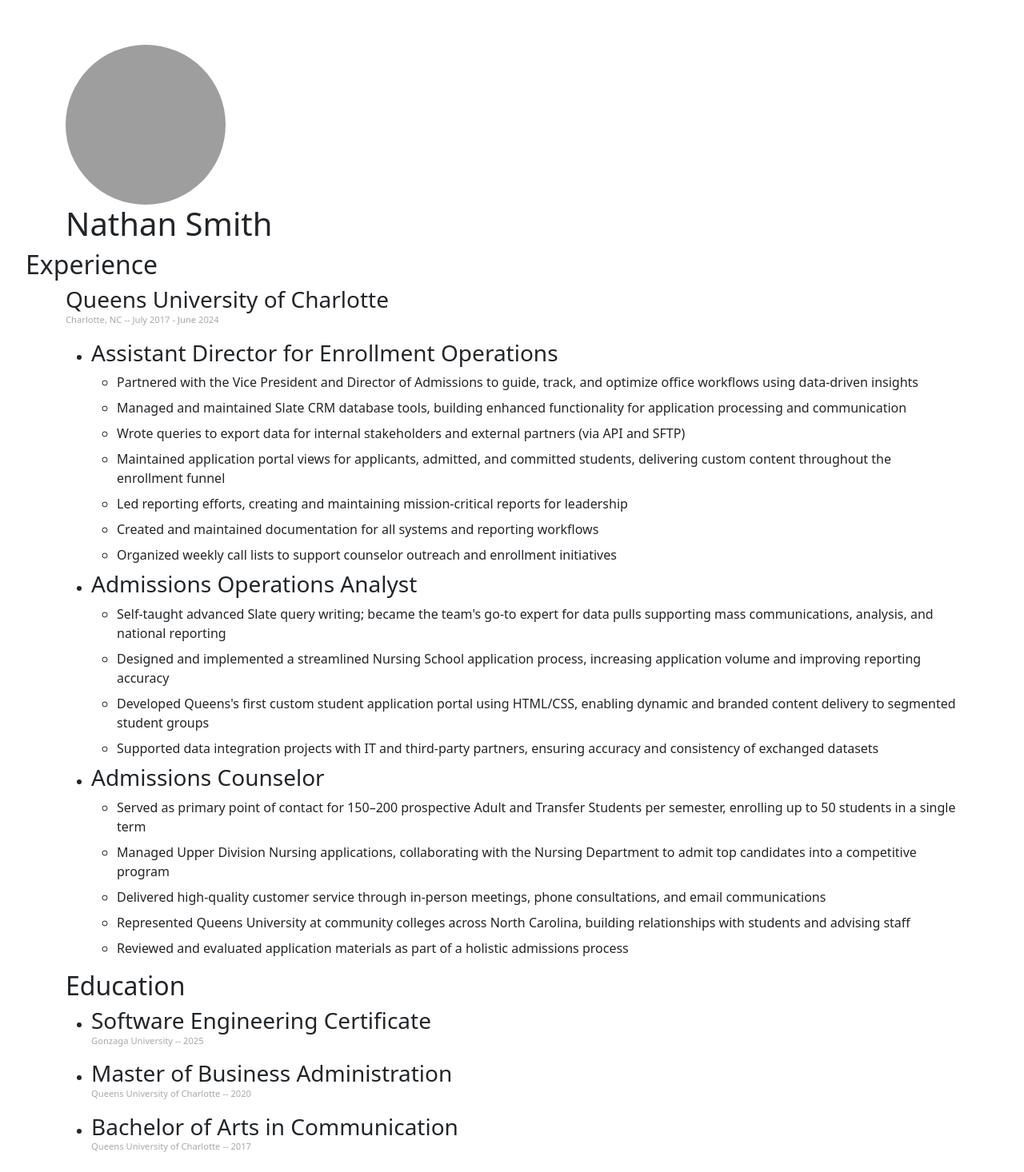
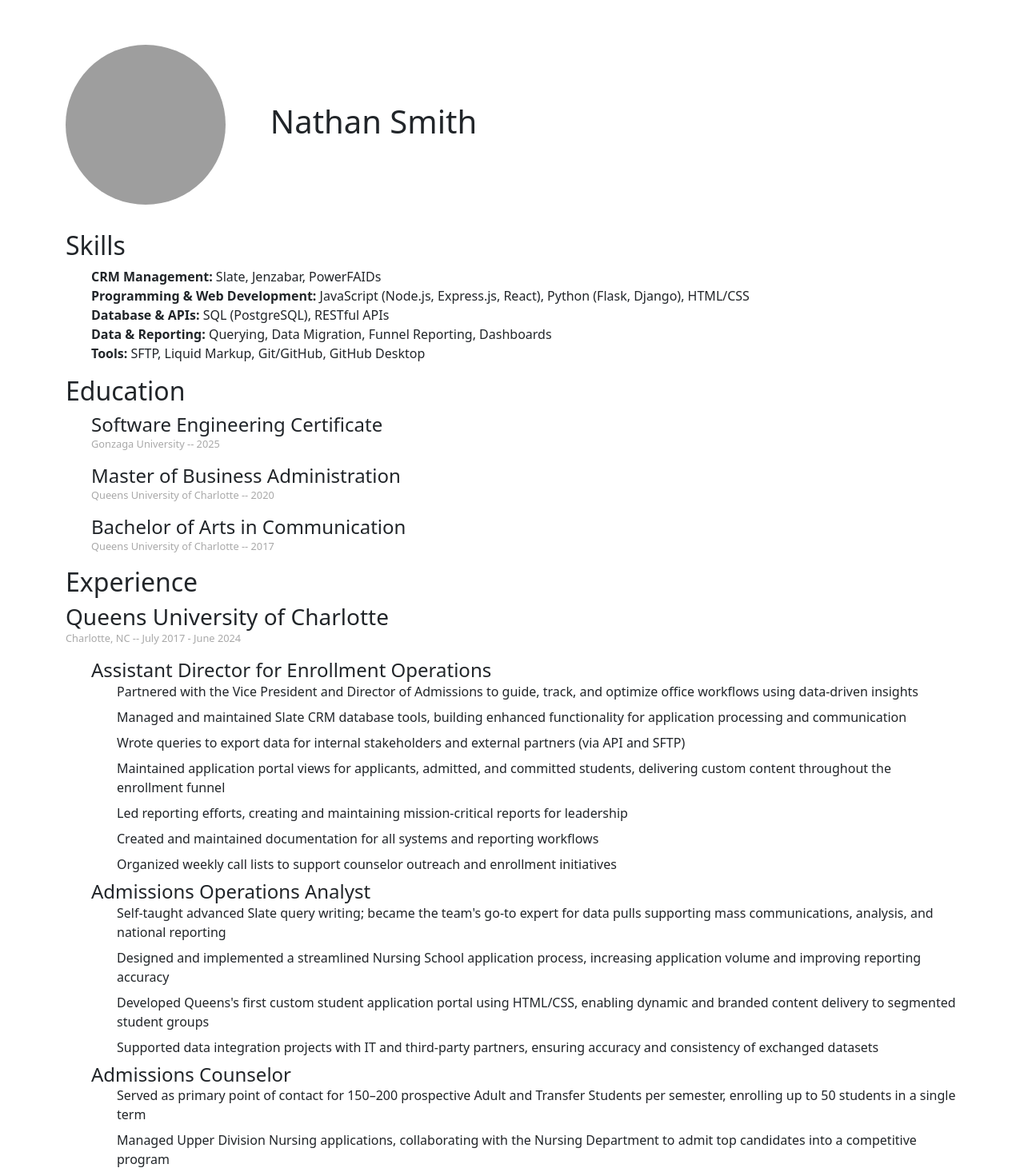
Before and after one commit to natesmith21/natesmith21.github.io, a React (Vite) app: page /resume in a window 1280 px wide. Shown: the part 64-1530 px from the top of the page at 80% size. Built offline with nearby package versions, Linux system fonts and the light colour scheme; grey boxes are pictures that could not be loaded.

Commit message:
clean, well spaced styles

```diff
--- a/src/App.css
+++ b/src/App.css
@@ -8,6 +8,7 @@
 main {
   margin: 3rem auto;
 }
+
 /*
 .logo {
   height: 6em;
--- a/src/componenets/Resume.jsx
+++ b/src/componenets/Resume.jsx
@@ -6,23 +6,58 @@
 const Resume = () => {
 
     return (
-        <>
+        <div className="resume">
         <Container fluid="md" className="intro">
          <img src={headshot} id="profile_pic" alt="Nate Smith Headshot" />
          <h1>Nathan Smith</h1>
-         {/* <h2>Summary</h2> */}
-         {/* <p>
-         Versatile operations specialist with 7+ years of experience harnessing data, CRM systems, and process improvements to drive admissions and enrollment success. Proven track record of building scalable database solutions, leading reporting initiatives, and collaborating cross-functionally to solve complex problems. Just completed a Full Stack Software Development Certificate to deepen technical expertise and transition into a software development role. Unique blend of business acumen (MBA), technical proficiency, and analytical rigor — poised to contribute as a developer with strong operational insight.
-         </p> */}
         </Container>
-            <h2>Experience</h2>
-            <Container className="experience">
-                <h3 className="experienceTitle">Queens University of Charlotte</h3>
-                <p className="dates">Charlotte, NC -- July 2017 - June 2024</p>
+        <Container className="skills">
+            <h2>Skills</h2>
             <ul>
                 <li>
-                    <h3 className="positionTitle">Assistant Director for Enrollment Operations</h3>
-                        <ul className="expExamples">
+                    <span className="skillGroup">CRM Management:</span> Slate, Jenzabar, PowerFAIDs
+                </li>
+                <li>
+                    <span className="skillGroup">Programming & Web Development:</span> JavaScript (Node.js, Express.js, React), Python (Flask, Django), HTML/CSS
+                </li>
+                <li>
+                    <span className="skillGroup">Database & APIs:</span> SQL (PostgreSQL), RESTful APIs
+                </li>
+                <li>
+                    <span className="skillGroup">Data & Reporting:</span> Querying, Data Migration, Funnel Reporting, Dashboards
+                </li>
+                <li>
+                    <span className="skillGroup">Tools:</span> SFTP, Liquid Markup, Git/GitHub, GitHub Desktop
+                </li>
+            </ul>
+        </Container>
+
+        <Container>
+            <h2>Education</h2>
+            <ul className="examples">
+                <li>
+                    <h4 className="exampleTitle">Software Engineering Certificate</h4>
+                    <p className="dates">Gonzaga University -- 2025</p>
+                </li>
+                <li>
+                     <h4 className="exampleTitle">Master of Business Administration</h4>
+                     <p className="dates">Queens University of Charlotte -- 2020</p>
+                </li>
+                <li>
+                    <h4 className="exampleTitle">Bachelor of Arts in     Communication</h4>
+                    <p className="dates">Queens University of Charlotte -- 2017</p>
+                </li>
+            </ul>
+        </Container>
+
+        <Container className="experience">
+            <h2>Experience</h2>
+            <h3 className="employer">Queens University of Charlotte</h3>
+            <p className="dates">Charlotte, NC -- July 2017 - June 2024</p>
+            <ul className="examples">
+                <li>
+                <h4 className="exampleTitle">Assistant Director for Enrollment Operations</h4>
+                    <ul className="examplesExp">
                         <li>
                         Partnered with the Vice President and Director of Admissions to guide, track, and optimize office workflows using data-driven insights
                         </li>
@@ -42,8 +77,8 @@
                     </ul>
                 </li>
                 <li>
-                    <h3 className="positionTitle">Admissions Operations Analyst</h3>
-                        <ul className="expExamples">
+                <h4 className="exampleTitle">Admissions Operations Analyst</h4>
+                    <ul className="examplesExp">
                         <li>Self-taught advanced Slate query writing; became the team's go-to expert for data pulls supporting mass communications, analysis, and national reporting</li>
                         <li>Designed and implemented a streamlined Nursing School application process, increasing application volume and improving reporting accuracy
                         </li>
@@ -53,8 +88,8 @@
                     </ul>
                 </li>
                 <li>
-                        <h3 className="positionTitle">Admissions Counselor</h3>
-                        <ul className="expExamples">
+                    <h4 className="exampleTitle">Admissions Counselor</h4>
+                    <ul className="examplesExp">
                         <li>Served as primary point of contact for 150–200 prospective Adult and Transfer Students per semester, enrolling up to 50 students in a single term</li>
                         <li>Managed Upper Division Nursing applications, collaborating with the Nursing Department to admit top candidates into a competitive program</li>
                         <li>Delivered high-quality customer service through in-person meetings, phone consultations, and email communications</li>
@@ -65,24 +100,7 @@
                 </li>
             </ul>
         </Container>
-        <Container>
-            <h2>Education</h2>
-            <ul className="expExamples">
-                <li>
-                    <h3 className="experienceTitle">Software Engineering Certificate</h3>
-                    <p className="dates">Gonzaga University -- 2025</p>
-                </li>
-                <li>
-                     <h3 className="experienceTitle">Master of Business Administration</h3>
-                     <p className="dates">Queens University of Charlotte -- 2020</p>
-                </li>
-                <li>
-                    <h3 className="experienceTitle">Bachelor of Arts in     Communication</h3>
-                    <p className="dates">Queens University of Charlotte -- 2017</p>
-                </li>
-            </ul>
-        </Container>
-        </>
+        </div>
     )
 }
 
--- a/src/componenets/resume2.css
+++ b/src/componenets/resume2.css
@@ -1,3 +1,20 @@
+
+.resume ul {
+    list-style: none;
+}
+
+.intro {
+    display: flex;
+    margin-bottom: 2em;
+    align-items: center;
+    justify-content: flex-start;
+    gap: 5%;
+}
+
+.intro h1 {
+    flex-basis: auto;
+}
+
 #profile_pic {
     border-radius: 50%;
     border: 2px hsl(217, 75%, 22%);
@@ -6,30 +23,24 @@
     object-fit: cover;
 }
 
-.experienceTitle {
+.skillGroup {
+    font-weight: 700;
+}
+
+.exampleTitle {
+    margin-bottom: 0;
+}
+
+.employer {
     margin-bottom: 0;
 }
 
 .dates {
     color: darkgrey;
-    font-size: .7em;
+    font-size: .8em;
 
 }
 
-.expDesc {
-    color: hsl(217, 60%, 35%);
-    font-size: .75em;
-    margin-left: .5em;
+.examplesExp li {
     margin-bottom: .5em;
 }
-
-.expExamples li {
-    margin-bottom: .5em;
-}
-
-.exampleDesc {
-    margin-left: 1.5em;
-    margin-bottom: 0;
-    color: hsl(217, 60%, 35%);
-    font-size: .75rem;
-}
```
Lines whose indentation alone changed are shown as unchanged.
